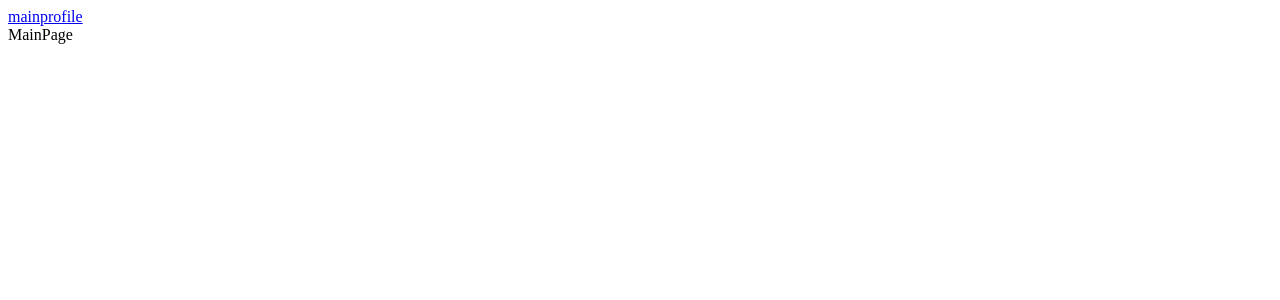
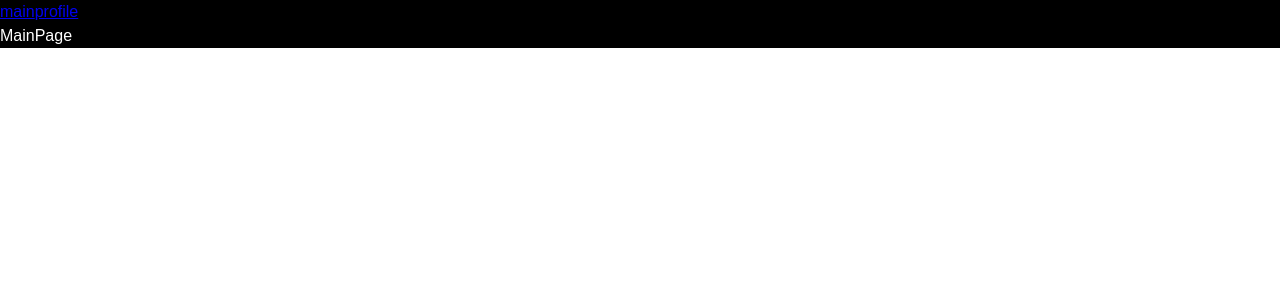
Before and after one commit to bbabdibakas/iheardnoise, a React app in the folder frontend/: page / in a window 1280 px wide. Shown: the top 300 px of the page. Built offline with nearby package versions, Linux system fonts and the light colour scheme.

Commit message:
feat: installed style loaders, plugins

```diff
--- a/frontend/src/App.tsx
+++ b/frontend/src/App.tsx
@@ -4,14 +4,18 @@
 
 const App = () => {
     return (
+        <div className={'app'}>
             <div>
                 <Link to={'/'}>main</Link>
                 <Link to={'/profile'}>profile</Link>
+            </div>
+            <div>
                 <Routes>
                     <Route path="/" element={<MainPage />} />
                     <Route path="/profile" element={<ProfilePage />} />
                 </Routes>
             </div>
+        </div>
     )
 }
 
--- a/frontend/src/index.tsx
+++ b/frontend/src/index.tsx
@@ -1,6 +1,7 @@
 import { createRoot } from 'react-dom/client'
 import App from './App'
 import { BrowserRouter } from 'react-router-dom'
+import './styles/index.scss'
 
 const rootElement = document.getElementById('root')
 if (rootElement) {
--- /dev/null
+++ b/frontend/src/styles/index.scss
@@ -0,0 +1,8 @@
+@use  "reset";
+@use  "variables";
+
+.app {
+    background: var(--app-bg-color);
+    color: var(--primary-color);
+    font: var(--font-m);
+}
--- /dev/null
+++ b/frontend/src/styles/reset.scss
@@ -0,0 +1,12 @@
+* {
+    margin: 0;
+    padding: 0;
+    box-sizing: border-box;
+}
+input,
+button,
+textarea,
+select {
+    margin: 0;
+    font: inherit;
+}
--- /dev/null
+++ b/frontend/src/styles/variables.scss
@@ -0,0 +1,11 @@
+:root {
+    --font-family-main: Sans-serif;
+    --font-size-m: 16px;
+    --font-line-m: 24px;
+    --font-m: var(--font-size-m) / var(--font-line-m) var(--font-family-main);
+    --font-size-l: 24px;
+    --font-line-l: 32px;
+    --font-l: var(--font-size-l) / var(--font-line-l) var(--font-family-main);
+    --app-bg-color: #000;
+    --primary-color: #fff;
+}
--- a/frontend/webpack.config.ts
+++ b/frontend/webpack.config.ts
@@ -2,6 +2,15 @@
 import webpack from 'webpack';
 import HtmlWebpackPlugin from 'html-webpack-plugin';
 import webpackDevServer from 'webpack-dev-server';
+import MiniCssExtractPlugin from 'mini-css-extract-plugin';
+
+interface IEnv {
+    mode: 'development' | 'production'
+}
+
+export default (env: IEnv) => {
+    const mode = env.mode || 'development'
+    const isDev = mode === 'development'
 
     const config: webpack.Configuration = {
         mode: 'development',
@@ -15,6 +24,24 @@
         module: {
             rules: [
                 {
+                    test: /\.s[ac]ss$/i,
+                    use: [
+                        isDev ? 'style-loader' : MiniCssExtractPlugin.loader,
+                        {
+                            loader: 'css-loader',
+                            options: {
+                                modules: {
+                                    auto: (resPath: string) => Boolean(resPath.includes('.module.')),
+                                    localIdentName: isDev
+                                        ? '[path][name]__[local]--[hash:base64:5]'
+                                        : '[hash:base64:8]',
+                                },
+                            },
+                        },
+                        "sass-loader",
+                    ],
+                },
+                {
                     test: /\.tsx?$/,
                     use: 'ts-loader',
                     exclude: /node_modules/,
@@ -27,7 +54,11 @@
         plugins: [
             new HtmlWebpackPlugin({
                 template: path.resolve(__dirname, 'public', 'index.html'),
-        })
+            }),
+            new MiniCssExtractPlugin({
+                filename: 'css/[name].[contenthash:8].css',
+                chunkFilename: 'css/[name].[contenthash:8].css',
+            }),
         ],
         devServer: {
             port: 3000,
@@ -36,4 +67,5 @@
         }
     }
 
-export default config;
+    return config
+}
```
Also changed, not shown: frontend/package.json (+7 -1 lines), frontend/src/types/global.d.ts (added, +7 -0 lines), 1 other file (tests, documents, lock files or other folders). Lines whose indentation alone changed are shown as unchanged.
